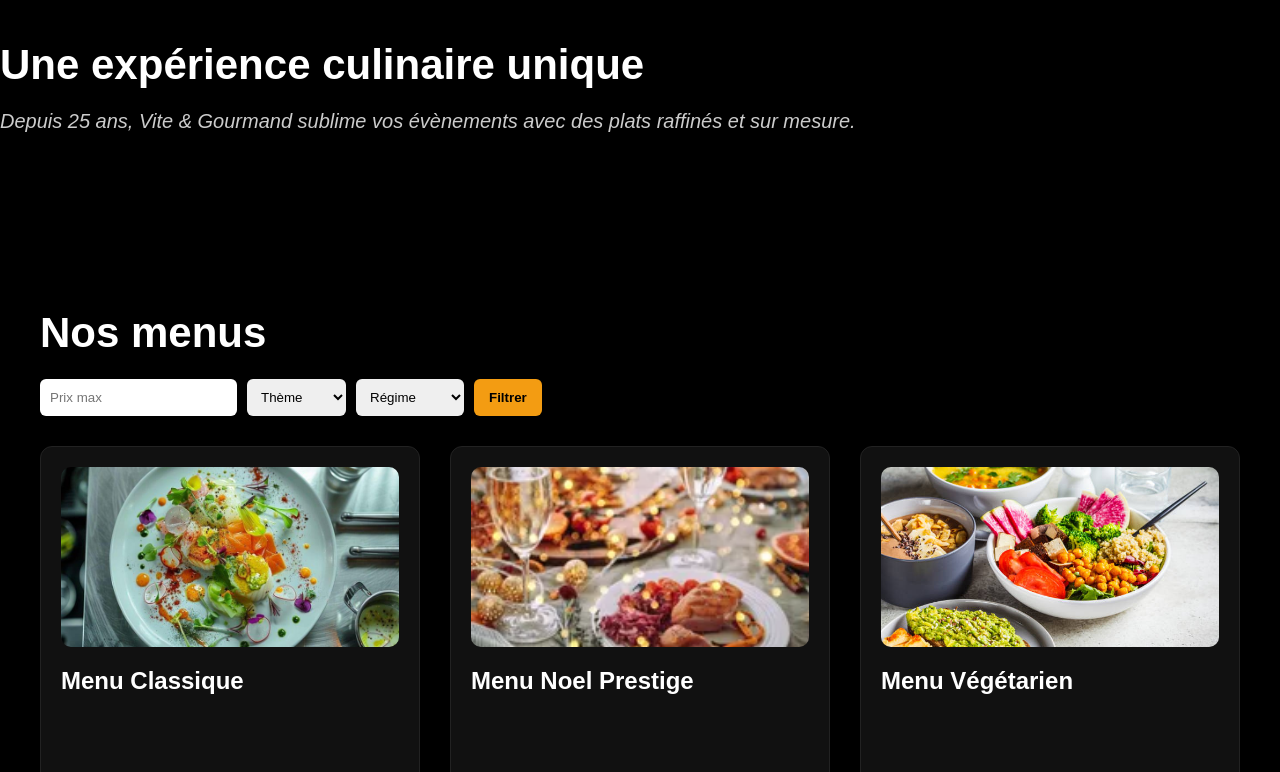
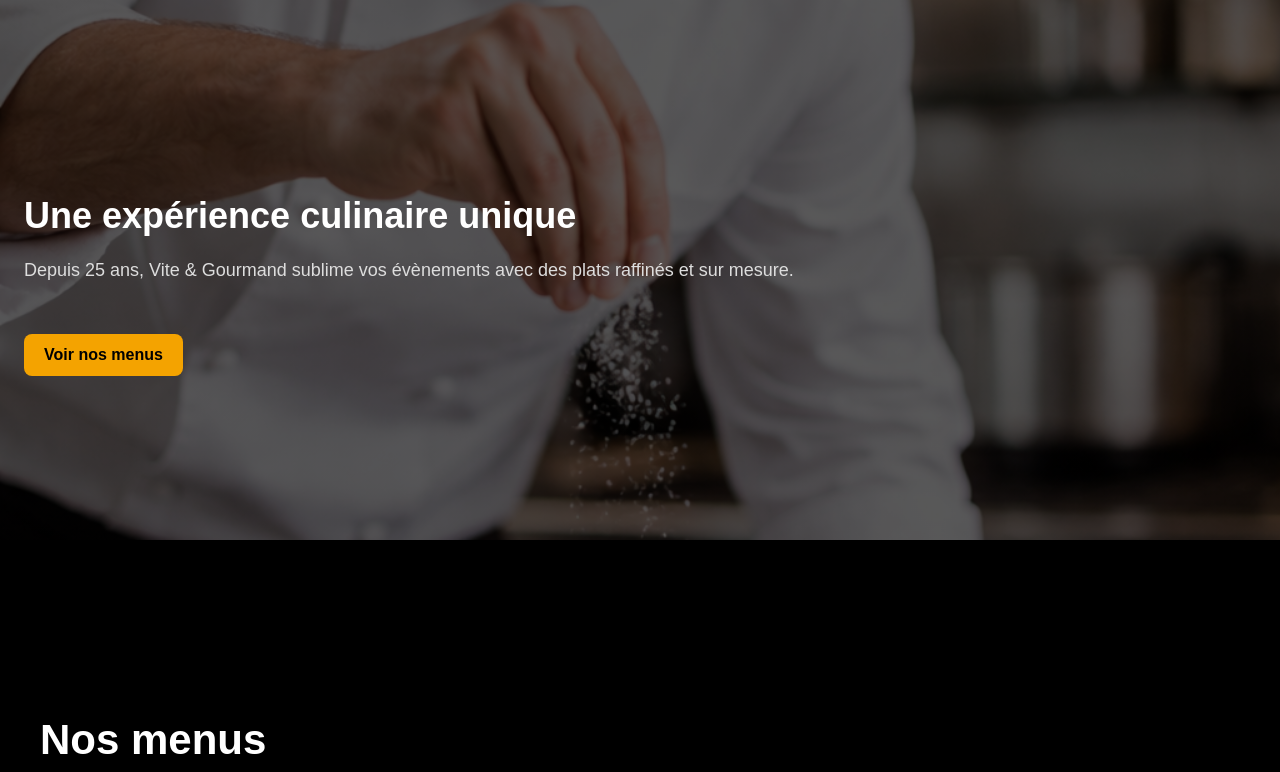
Before and after one commit to nzimbietienne-glitch/Vite-Gourmand-ecf, a PHP site: page / in a window 1280 px wide. Shown: the part 72-844 px from the top of the page. Run offline with PHP 8.4, Linux system fonts and the light colour scheme; data comes from the database, SQL or seed files in the repository; both versions use the stored data as it was after the commit.

Commit message:
chore: mise à jour export base de données

```diff
--- a/public/css/style.css
+++ b/public/css/style.css
@@ -32,6 +32,37 @@ nav a:hover {
 }
 section {
     margin-top: 40px;
+}
+
+.hero {
+    max-width: none;
+    margin-top: 0;
+    min-height: 500px;
+    background-image: linear-gradient(
+        rgba(0, 0, 0, 0.65),
+        rgba(0, 0, 0, 0.65)
+    ), url("../images/hero-traiteur.png");
+    background-size: cover;
+    background-position: center;
+    display: flex;
+    align-items: center;
+    padding: 80px 40px;
+}
+
+.hero-content {
+    max-width: 800px;
+}
+
+.hero h2 {
+    font-size: 56px;
+    margin-bottom: 20px;
+}
+
+.hero p {
+    font-size: 22px;
+    color: #ddd;
+    line-height: 1.5;
+    margin-bottom: 30px;
 }
 
 section p {
@@ -264,3 +295,16 @@ h2 {
         min-height: auto;
     }
 }
+
+.hero {
+    min-height: 420px;
+    padding: 60px 24px;
+}
+
+.hero h2 {
+    font-size: 36px;
+}
+
+.hero p {
+    font-size: 18px;
+}
--- a/public/index.php
+++ b/public/index.php
@@ -33,10 +33,15 @@
 </header>
 
 <main>
-    <section>
+    <section class="hero">
+    <div class="hero-content">
         <h2>Une expérience culinaire unique</h2>
-        <p><i>Depuis 25 ans, Vite & Gourmand sublime vos évènements avec des plats raffinés et sur mesure.</i></p>
-    </section>
+        <p>
+            Depuis 25 ans, Vite & Gourmand sublime vos évènements avec des plats raffinés et sur mesure.
+        </p>
+        <a href="#menus" class="btn-primary">Voir nos menus</a>
+    </div>
+</section>
 
 <section class="menus-section" id="menus">
     <h2>Nos menus</h2>
```
Also changed, not shown: database:/vite_gourmand.sql (+7 -6 lines).
